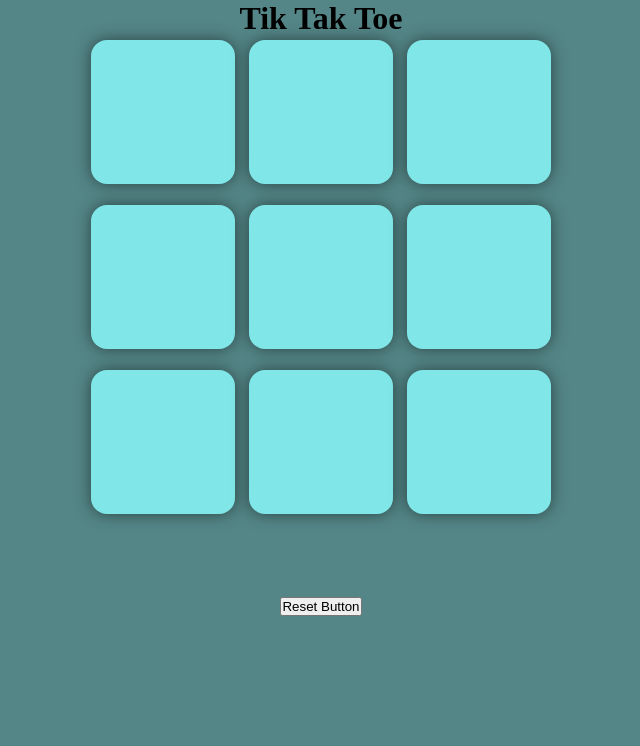
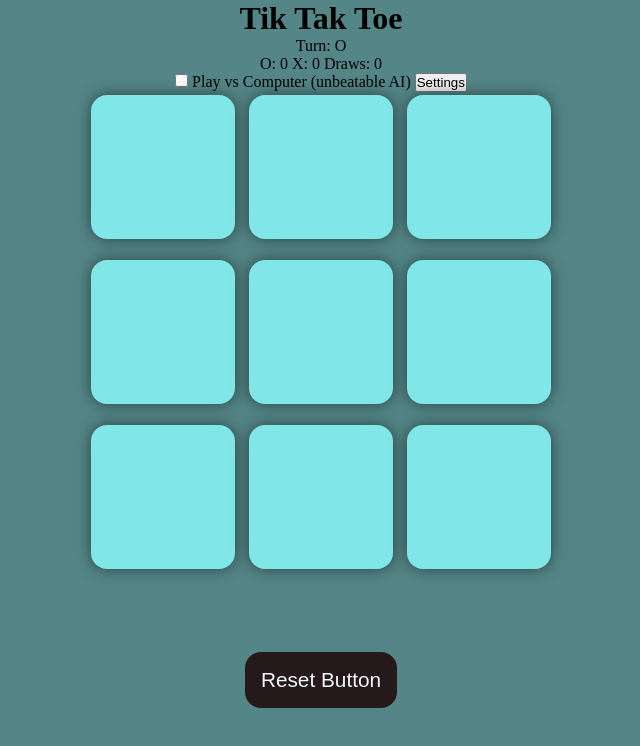
Before and after one commit to Goluson/development-demo., a plain HTML site: page index.html in a window 1280 px wide. Shown: the whole page, without its empty margins (319-959 px from the left). Drawn offline with Linux system fonts and the light colour scheme.

Commit message:
Enhance game features with new UI elements
Added turn indicator, scoreboard, vs-computer toggle, and settings modal to enhance gameplay features.

```diff
--- a/index.html
+++ b/index.html
@@ -9,31 +9,76 @@
 <body>
 
     <div class="msg-container hide">
-
         <p id="msg">Winner</p>
-       <!--<p>Drow the game</p>-->
         <button id="new-btn">New Game</button>
     </div>
+
     <main>
         <h1>Tik Tak Toe</h1>
+
+        <!-- ============ NEW: turn indicator ============ -->
+        <p id="turn-indicator">Turn: O</p>
+
+        <!-- ============ NEW: scoreboard ============ -->
+        <div class="scoreboard">
+            <span>O: <span id="score-o">0</span></span>
+            <span>X: <span id="score-x">0</span></span>
+            <span>Draws: <span id="score-draw">0</span></span>
+        </div>
+
+        <!-- ============ NEW: vs-computer toggle + settings button ============ -->
+        <div class="controls">
+            <label>
+                <input type="checkbox" id="vs-computer-toggle">
+                Play vs Computer (unbeatable AI)
+            </label>
+            <button id="settings-btn" type="button">Settings</button>
+        </div>
+
         <div class="container">
+            <div class="game">
+                <!-- NEW: tabindex + aria-label added to every box for keyboard/screen-reader access -->
+                <button class="box" tabindex="0" aria-label="Row 1 Column 1"></button>
+                <button class="box" tabindex="0" aria-label="Row 1 Column 2"></button>
+                <button class="box" tabindex="0" aria-label="Row 1 Column 3"></button>
+                <button class="box" tabindex="0" aria-label="Row 2 Column 1"></button>
+                <button class="box" tabindex="0" aria-label="Row 2 Column 2"></button>
+                <button class="box" tabindex="0" aria-label="Row 2 Column 3"></button>
+                <button class="box" tabindex="0" aria-label="Row 3 Column 1"></button>
+                <button class="box" tabindex="0" aria-label="Row 3 Column 2"></button>
+                <button class="box" tabindex="0" aria-label="Row 3 Column 3"></button>
+            </div>
+        </div>
 
-        <div class="game">
-            <button class="box"></button>
-            <button class="box"></button>
-            <button class="box"></button>
-            <button class="box"></button>
-            <button class="box"></button>
-            <button class="box"></button>
-            <button class="box"></button>
-            <button class="box"></button>
-            <button class="box"></button>
+        <button id="resetbtn" class="resetbtn">Reset Button</button>
+    </main>
+
+    <!-- ============ NEW: settings modal (player names + best-of-N) ============ -->
+    <div id="settings-modal" class="modal hide">
+        <div class="modal-content">
+            <h2>Settings</h2>
+
+            <label for="player-o-name">Player O name</label>
+            <input type="text" id="player-o-name" placeholder="Player O">
+
+            <label for="player-x-name">Player X name</label>
+            <input type="text" id="player-x-name" placeholder="Player X">
+
+            <label for="best-of-select">Match length</label>
+            <select id="best-of-select">
+                <option value="1">Single game</option>
+                <option value="3">Best of 3</option>
+                <option value="5" selected>Best of 5</option>
+                <option value="7">Best of 7</option>
+            </select>
+
+            <div class="modal-buttons">
+                <button id="settings-save-btn" type="button">Save</button>
+                <button id="settings-close-btn" type="button">Close</button>
+            </div>
         </div>
     </div>
 
-    <button id="resetbtn">Reset Button</button>
-    </main>
     <script src="first.js"></script>
 </body>
-
 </html>
```
